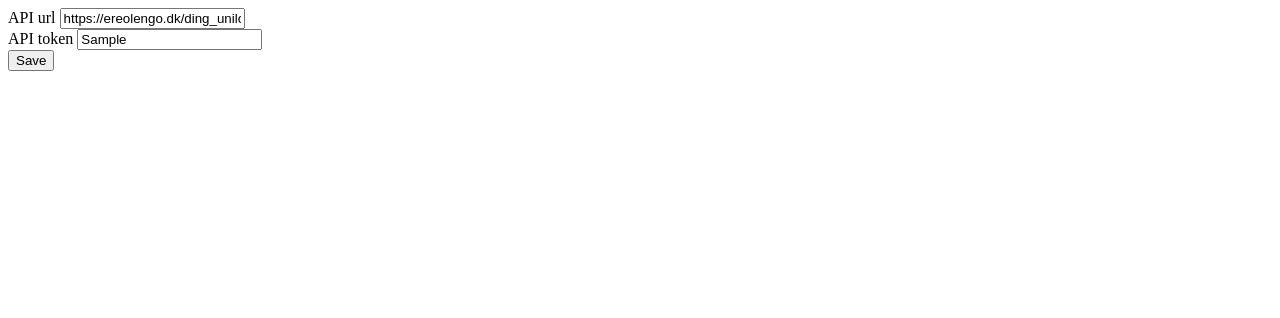
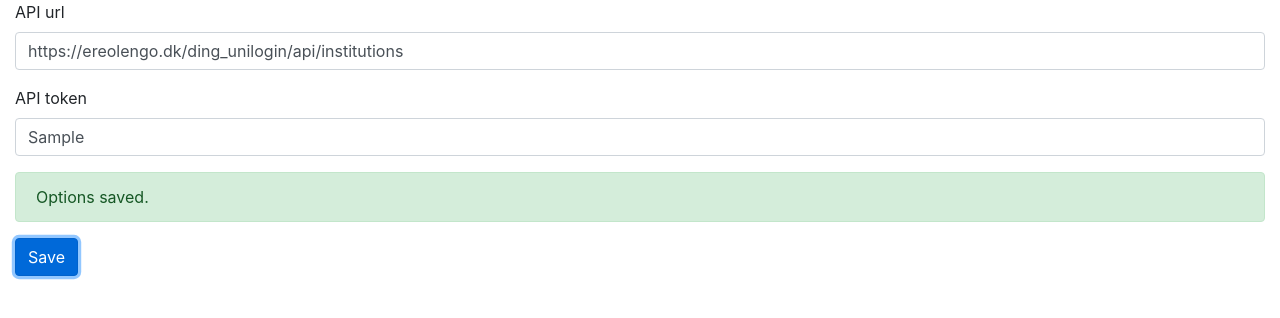
Before and after one commit to rimi-itk/ereolengo-givadgang, a browser extension: page options.html in a window 1280 px wide. Both pictures are taken after typing "Sample" into the empty fields and a click on the button "Save". Drawn offline with nearby package versions, Linux system fonts and the light colour scheme.

Commit message:
Clean up options

```diff
--- a/options.html
+++ b/options.html
@@ -1,25 +1,32 @@
-<!DOCTYPE html>
-<html>
+<!doctype html>
+<html lang="en">
   <head>
+    <!-- Required meta tags -->
+    <meta charset="utf-8">
+    <meta name="viewport" content="width=device-width, initial-scale=1, shrink-to-fit=no">
+
+    <!-- Bootstrap CSS -->
+    <link rel="stylesheet" href="https://stackpath.bootstrapcdn.com/bootstrap/4.4.1/css/bootstrap.min.css" integrity="sha384-Vkoo8x4CGsO3+Hhxv8T/Q5PaXtkKtu6ug5TOeNV6gBiFeWPGFN9MuhOf23Q9Ifjh" crossorigin="anonymous">
+
     <title>Options for eReolen Go! – Giv adgang</title>
   </head>
   <body>
-    <div>
-      <label for="api-url">API url</label>
-      <input type="url" id="api-url" required>
-    </div>
+    <div class="container-fluid">
+      <div class="form-group">
+        <label for="api-url">API url</label>
+        <input class="form-control" type="url" id="api-url" required>
+      </div>
 
-    <div>
-      <label for="api-url">API token</label>
-      <input type="text" id="api-token" required>
-    </div>
+      <div class="form-group">
+        <label for="api-url">API token</label>
+        <input class="form-control" type="text" id="api-token" required>
+      </div>
 
-    <div>
-      <div id="status"></div>
-    </div>
+      <div class="alert alert-success" id="status" style="visibility: hidden">Info</div>
 
-    <div>
-      <button id="save">Save</button>
+      <div class="form-group">
+        <button class="btn btn-primary" id="save">Save</button>
+      </div>
     </div>
 
     <script src="options.js"></script>
--- a/options.js
+++ b/options.js
@@ -10,10 +10,8 @@ function saveOptions () {
   }, function () {
     // Update status to let user know options were saved.
     var status = document.getElementById('status')
+    status.style.visibility = 'visible'
     status.textContent = 'Options saved.'
-    setTimeout(function () {
-      status.textContent = ''
-    }, 750)
   })
 }
 
```
